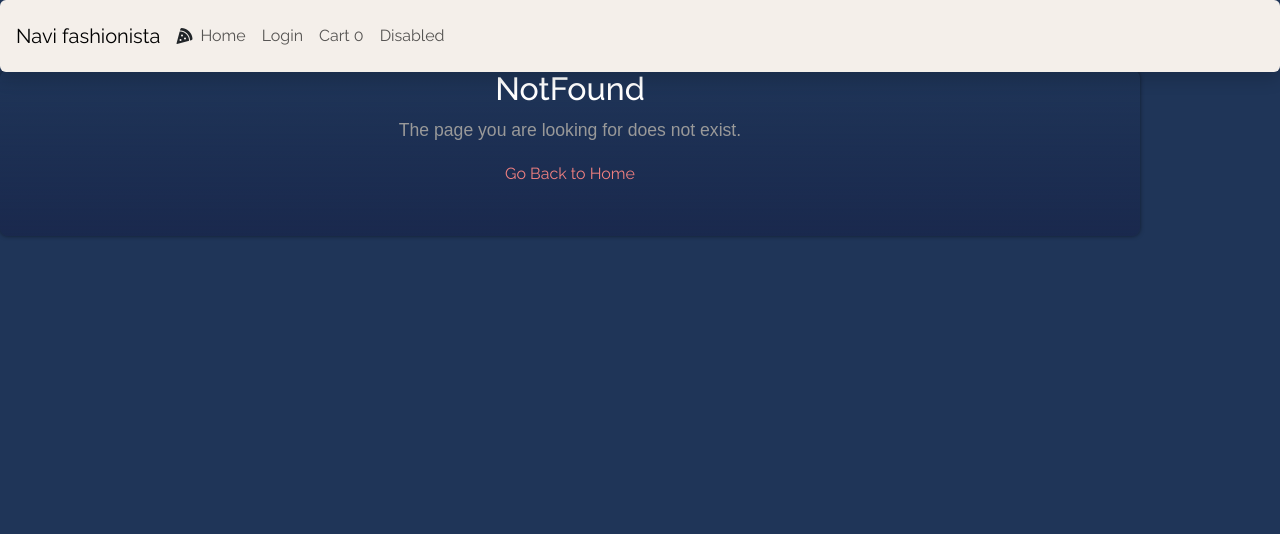
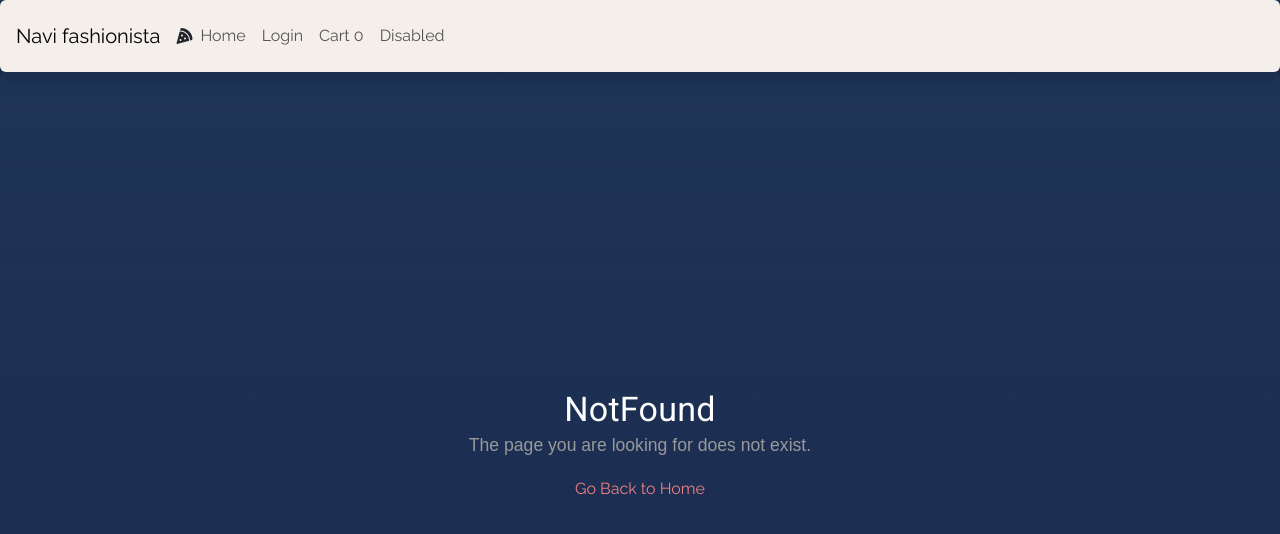
Before and after one commit to navi5971/fullstack-fashionstore, a React (Create React App) app in the folder fashion-front/fashion-store/: page /login in a window 1280 px wide. Shown: the top 534 px of the page. Built offline with nearby package versions, Linux system fonts and the light colour scheme.

Commit message:
404-sample-UI-adjustments

```diff
--- a/fashion-front/fashion-store/src/App.js
+++ b/fashion-front/fashion-store/src/App.js
@@ -1,7 +1,6 @@
 import React from "react";
 import "./App.css";
 import "bootstrap/dist/css/bootstrap.min.css";
-
 import Home from "./screens/home";
 import { BrowserRouter, Route, Routes } from "react-router-dom";
 import Navbar from "./components/navbar";
--- a/fashion-front/fashion-store/src/screens/404.js
+++ b/fashion-front/fashion-store/src/screens/404.js
@@ -1,10 +1,14 @@
+import { Typography } from "@mui/material";
 import React from "react";
 import { Link } from "react-router-dom";
 
 export const NotFound = () => {
   return (
-    <div className="container">
-      <h2> NotFound</h2>
+    <div
+      className="container"
+      style={{ maxWidth: "none", height: "100%", alignContent: "center" }}
+    >
+      <Typography variant="h4">NotFound</Typography>
       {/* sample page */}
       <p>The page you are looking for does not exist.</p>
       <Link to="/" style={{ textDecoration: "none", color: "lightcoral" }}>
```
